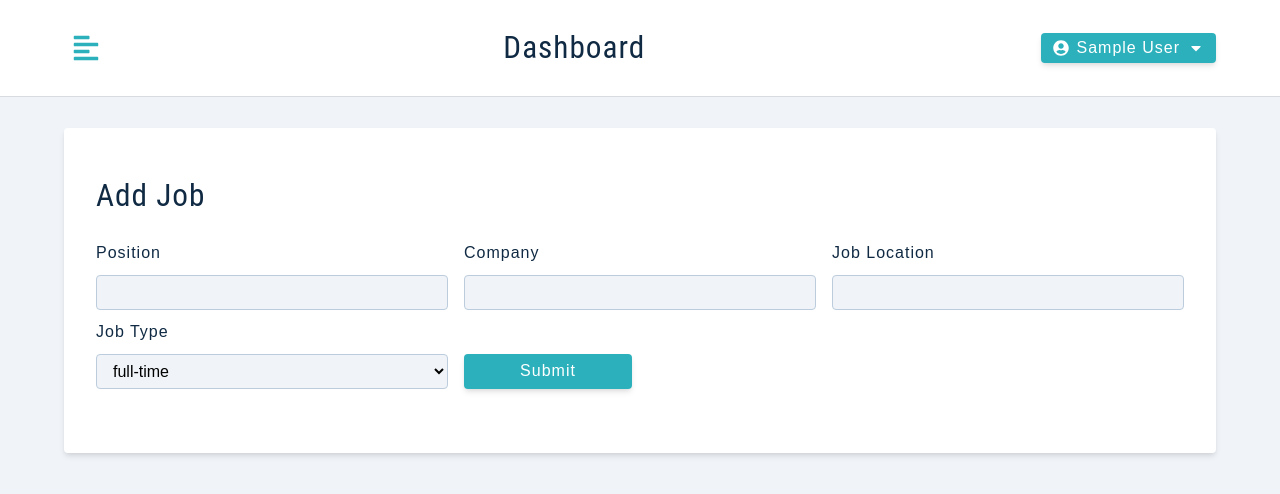
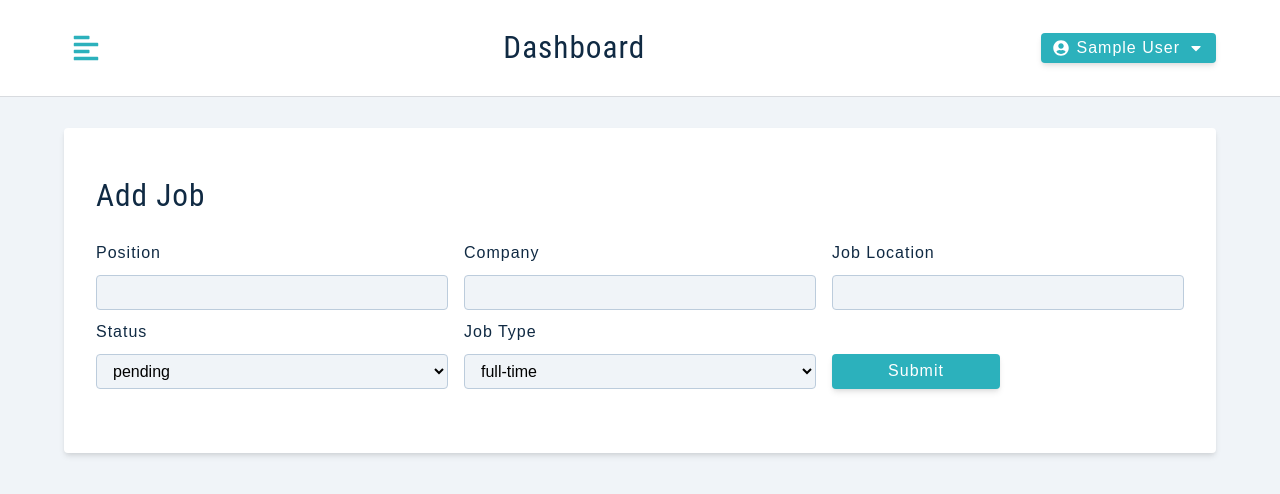
Before and after one commit to Johny270/Personal-job-tracker, a React (Create React App) app in the folder client/: page /add-job in a window 1280 px wide. Shown: the top 494 px of the page. Built offline with nearby package versions, Linux system fonts and the light colour scheme; sample sign-in values are in the browser's storage.

Commit message:
Set up select options for job status and type as a component

```diff
--- /dev/null
+++ b/client/src/components/FormRowSelect.js
@@ -0,0 +1,21 @@
+const FormRowSelect = ({ labelText, name, value, handleChange, list }) => {
+  return (
+    <div className="form-row">
+      <label htmlFor={name} className='form-label'>
+        {labelText || name}
+      </label>
+      <select
+        name={name}
+        value={value}
+        onChange={handleChange}
+        className='form-select'>
+
+        {list.map((itemValue, index) => {
+          return <option key={index} value={itemValue}>{itemValue}</option>
+        })}
+      </select>
+    </div>
+  )
+}
+
+export default FormRowSelect
--- a/client/src/components/index.js
+++ b/client/src/components/index.js
@@ -4,7 +4,7 @@
 import Navbar from "./Navbar";
 import BigSidebar from "./BigSidebar";
 import SmallSidebar from "./SmallSidebar";
-
+import FormRowSelect from "./FormRowSelect";
 
 export  {
   Logo,
@@ -13,4 +13,5 @@
   Navbar,
   BigSidebar,
   SmallSidebar,
+  FormRowSelect,
 }
--- a/client/src/pages/dashboard/AddJob.js
+++ b/client/src/pages/dashboard/AddJob.js
@@ -1,4 +1,4 @@
-import { FormRow, Alert} from '../../components'
+import { FormRow, Alert, FormRowSelect} from '../../components'
 import { useAppContext } from '../../context/appContext'
 import Wrapper from '../../assets/wrappers/DashboardFormPage'
 
@@ -59,21 +59,19 @@
             handleChange={handleJobInput}
           />
           {/* Job type and status */}
-          <div className="form-row">
-            <label htmlFor="jobType" className='form-label'>
-              job type
-            </label>
-            <select
-              name="jobType"
-              value={jobType}
-              onChange={handleJobInput}
-              className='form-select'>
-
-              {jobTypeOptions.map((itemValue, index) => {
-                return <option key={index} value={itemValue}>{itemValue}</option>
-              })}
-            </select>
-          </div>
+          <FormRowSelect
+            name='status'
+            value={status}
+            handleChange={handleJobInput}
+            list={statusOptions}
+          />
+          <FormRowSelect
+            name='jobType'
+            labelText='job type'
+            value={jobType}
+            handleChange={handleJobInput}
+            list={jobTypeOptions}
+          />
           <div className="btn-container">
             <button type='submit' className='btn btn-block submit-btn' onClick={handleSubmit}>Submit</button>
           </div>
```
